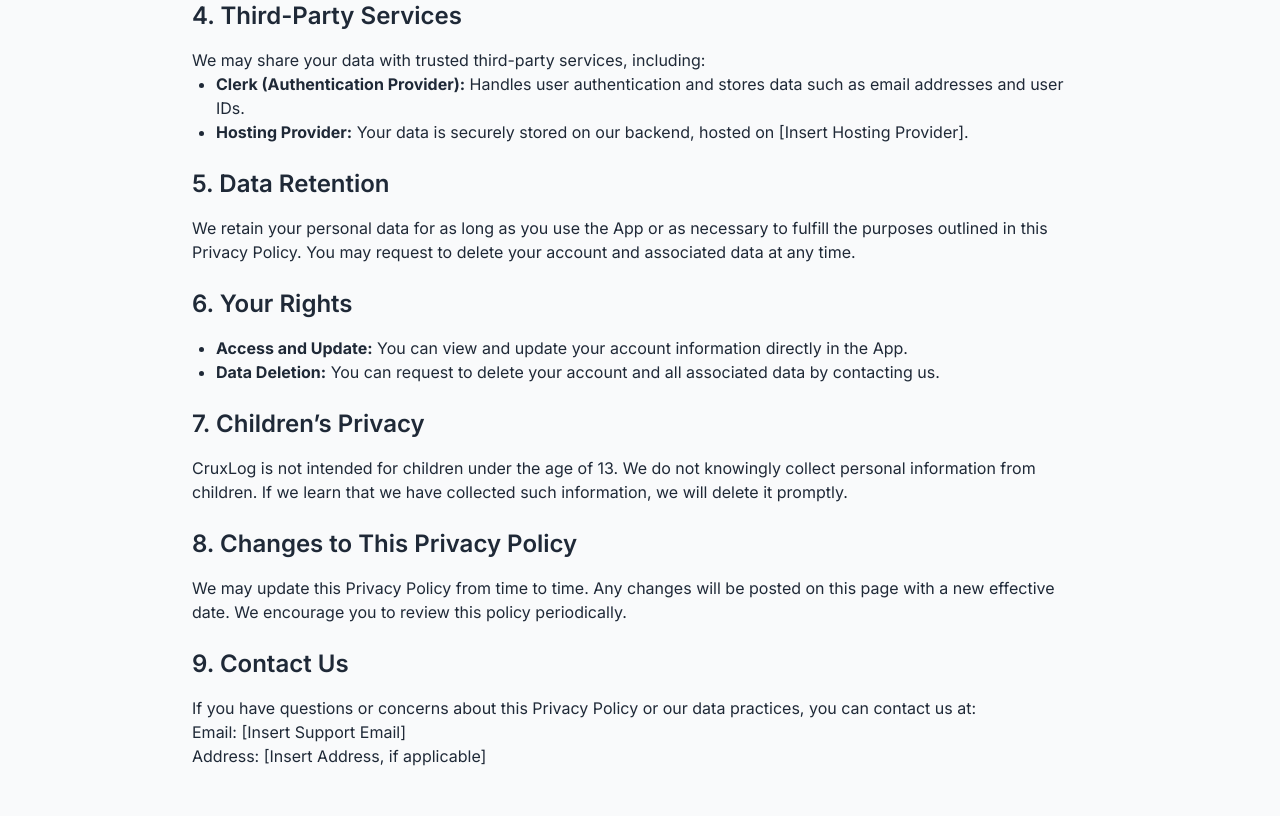
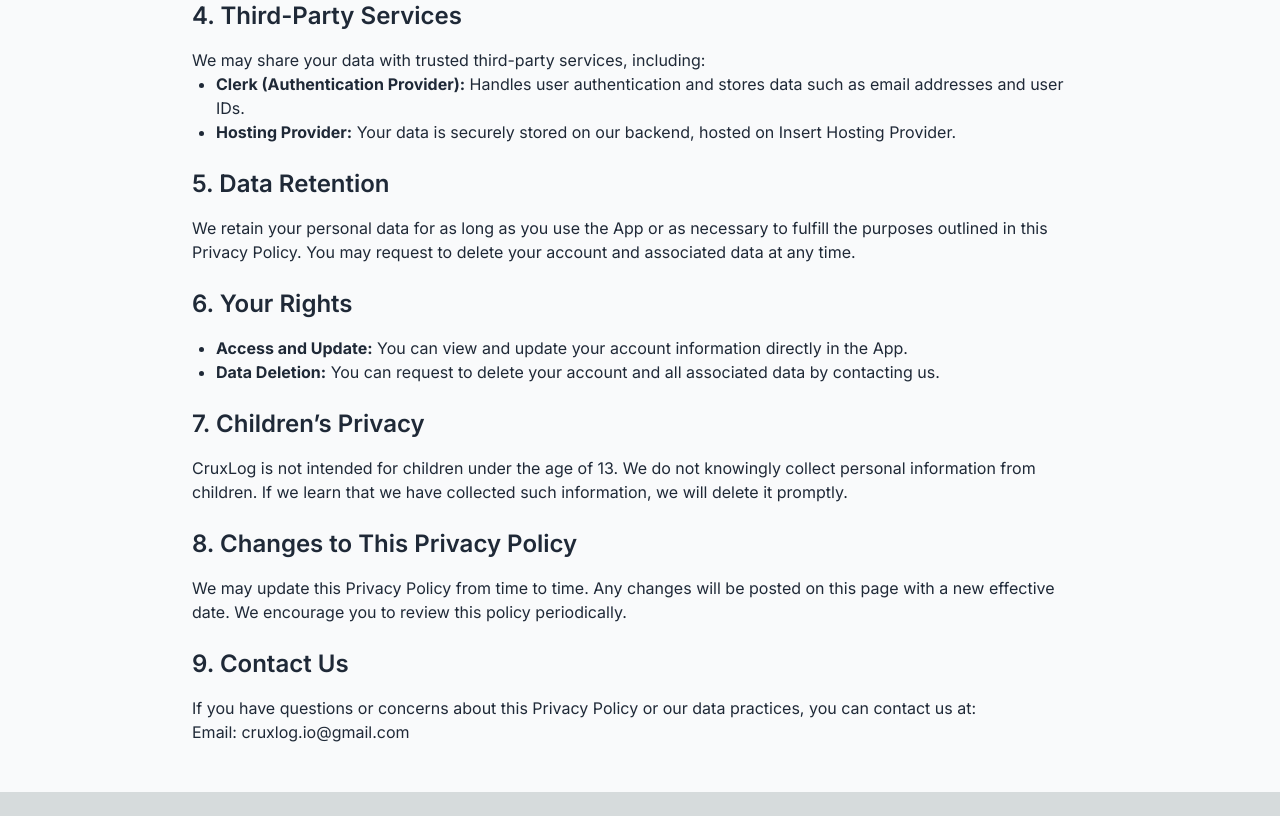
Before and after one commit to AshyLarryM/CruxLog.io-Backend, a Next.js app: page / in a window 1280 px wide. Shown: the part 840-1656 px from the top of the page. After the commit the page ends 1632 px from the top, so only its background shows below. Built offline with nearby package versions, Linux system fonts and the light colour scheme.

Commit message:
added email

```diff
--- a/src/app/page.tsx
+++ b/src/app/page.tsx
@@ -76,7 +76,7 @@
 					</li>
 					<li>
 						<strong>Hosting Provider:</strong> Your data is securely stored on
-						our backend, hosted on [Insert Hosting Provider].
+						our backend, hosted on Insert Hosting Provider.
 					</li>
 				</ul>
 
@@ -121,8 +121,7 @@
 					data practices, you can contact us at:
 				</p>
 				<ul className="list-none pl-0 mb-4">
-					<li>Email: [Insert Support Email]</li>
-					<li>Address: [Insert Address, if applicable]</li>
+					<li>Email: cruxlog.io@gmail.com</li>
 				</ul>
 			</div>
 		</div>
```
